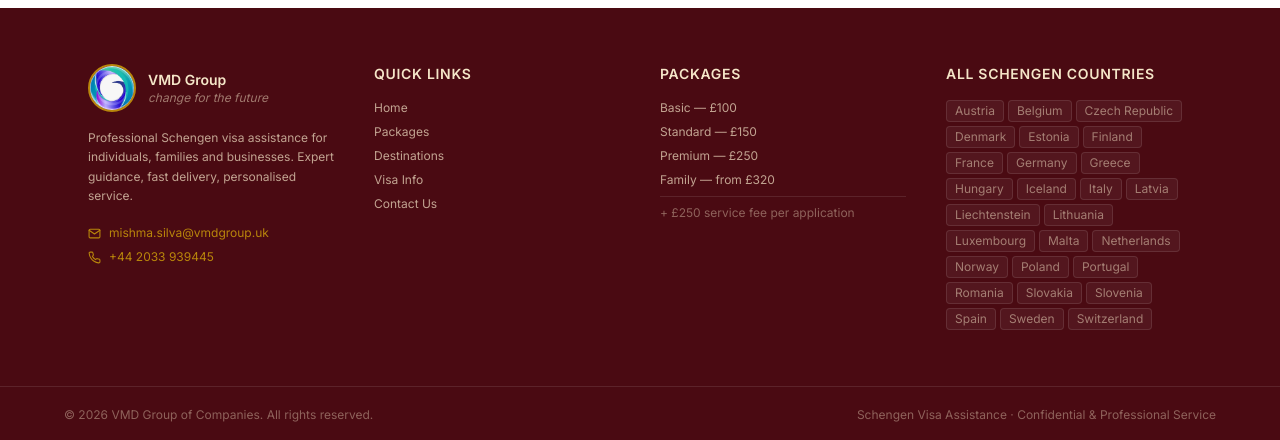
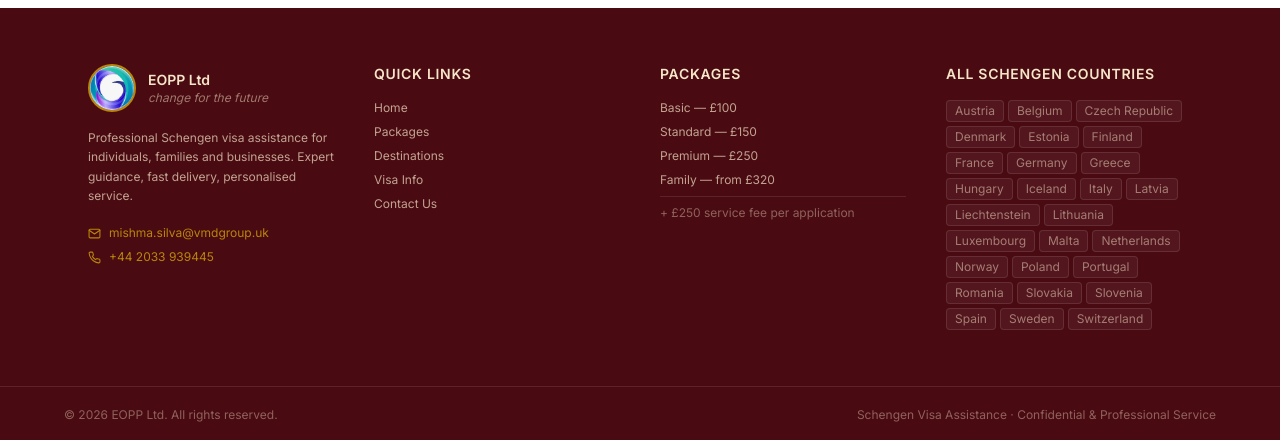
Before and after one commit to charithnishara/vmd-schengen, a React (Vite) app in the folder client/: page / in a window 1280 px wide. Shown: the part 6655-7095 px from the top of the page. Built offline with nearby package versions, Linux system fonts and the light colour scheme.

Commit message:
Update footer branding from VMD to EOPP

```diff
--- a/client/src/components/Footer.jsx
+++ b/client/src/components/Footer.jsx
@@ -16,9 +16,9 @@
         {/* Brand */}
         <div className="lg:col-span-1">
           <div className="flex items-center gap-3 mb-4">
-            <img src="/logo.png" alt="VMD" className="h-12 w-12 rounded-full border-2 border-gold object-cover" />
+            <img src="/logo.png" alt="EOPP" className="h-12 w-12 rounded-full border-2 border-gold object-cover" />
             <div>
-              <div className="text-cream font-semibold text-sm">VMD Group</div>
+              <div className="text-cream font-semibold text-sm">EOPP Ltd</div>
               <div className="text-cream/50 text-xs italic">change for the future</div>
             </div>
           </div>
@@ -83,7 +83,7 @@
 
       <div className="border-t border-white/10 px-4 sm:px-6 py-5">
         <div className="max-w-6xl mx-auto flex flex-col sm:flex-row justify-between items-center gap-2 text-xs text-cream/40">
-          <span>© {new Date().getFullYear()} VMD Group of Companies. All rights reserved.</span>
+          <span>© {new Date().getFullYear()} EOPP Ltd. All rights reserved.</span>
           <span>Schengen Visa Assistance · Confidential &amp; Professional Service</span>
         </div>
       </div>
```
